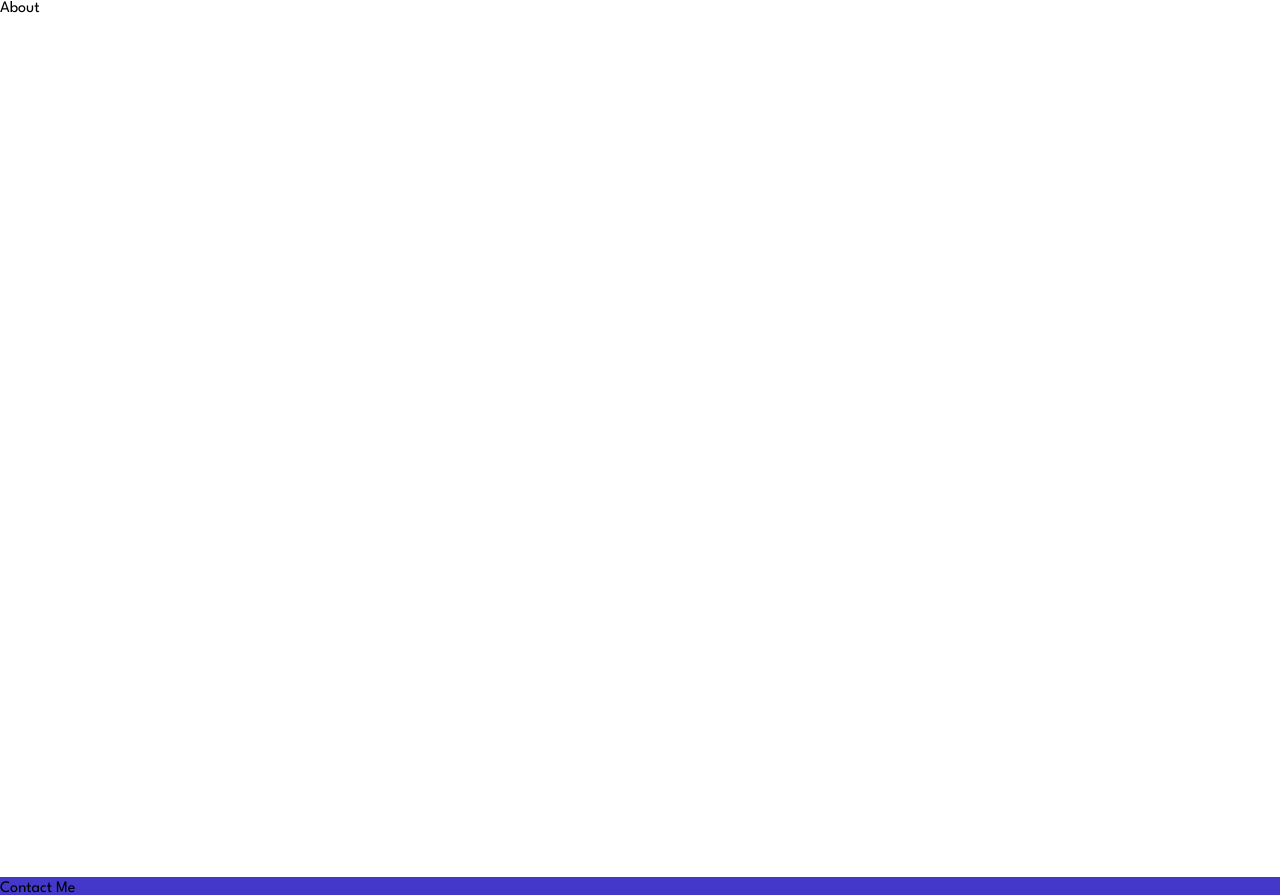
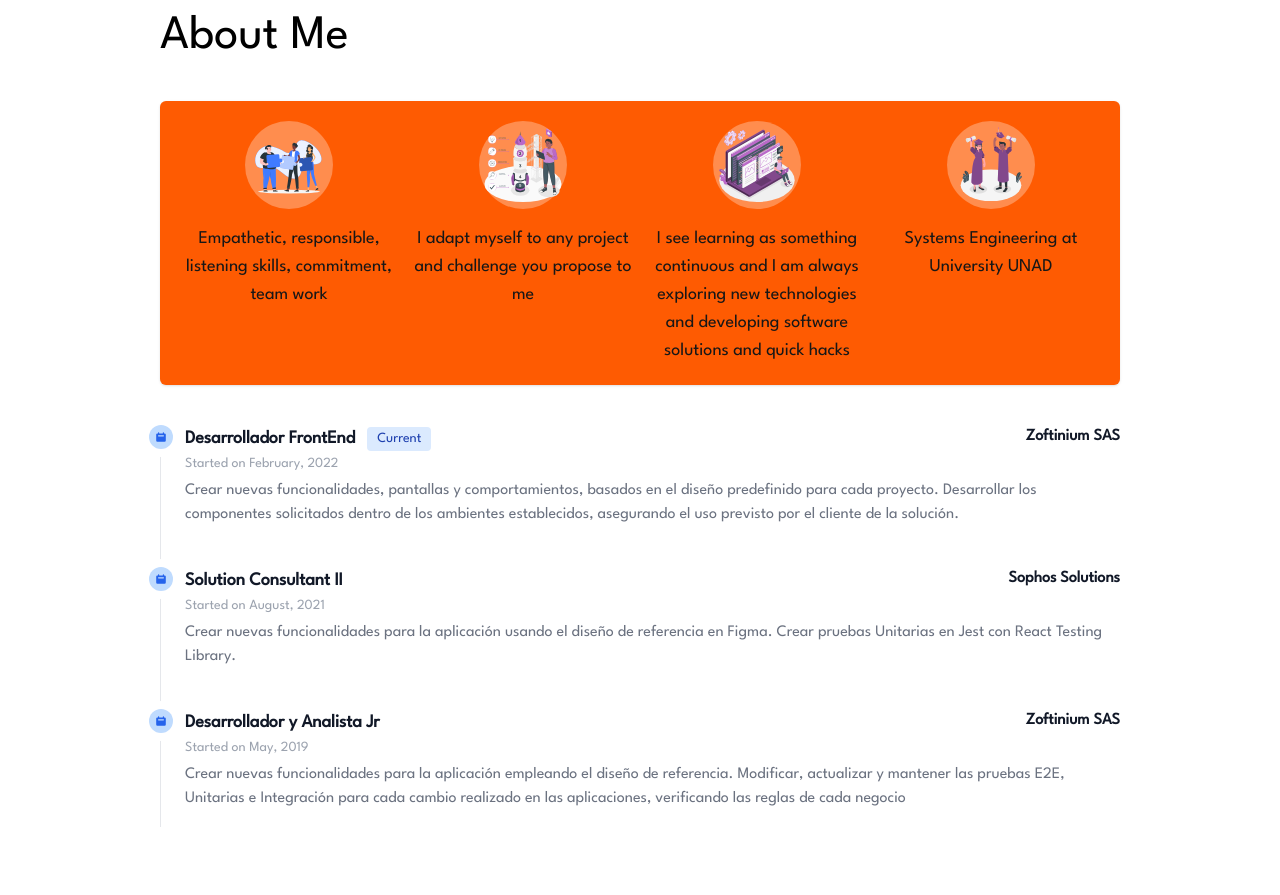
Before and after one commit to aragrevo/aragrevodev, an Astro site: page / in a window 1280 px wide. Shown: the part 1726-2621 px from the top of the page. Built offline with nearby package versions, Linux system fonts and the light colour scheme; Astro itself is replaced by a stand-in of ours.

Commit message:
feat: :construction: Add about me

```diff
--- a/src/components/About.astro
+++ /dev/null
@@ -1 +0,0 @@
-<section id='about-me' class='grid grid-cols-3 md:max-lg:grid-cols-4 my-10 sm:my-20 gap-4 min-h-screen'>About</section>
--- /dev/null
+++ b/src/components/about_me/AboutMe.astro
@@ -0,0 +1,69 @@
+---
+import Container from '@components/Container.astro';
+import Experience from './Experience.astro';
+import SectionSkils from './SectionSkils.astro';
+
+const experience = [
+  {
+    title: 'Desarrollador FrontEnd',
+    startDate: 'February, 2022',
+    description:
+      'Crear nuevas funcionalidades, pantallas y comportamientos, basados en el diseño predefinido para cada proyecto. Desarrollar los componentes solicitados dentro de los ambientes establecidos, asegurando el uso previsto por el cliente de la solución.',
+    isCurrent: true,
+    company: {
+      name: 'Zoftinium SAS',
+      link: 'https://zoftinium.com/',
+    },
+  },
+  {
+    title: 'Solution Consultant II',
+    startDate: 'August, 2021',
+    description:
+      'Crear nuevas funcionalidades para la aplicación usando el diseño de referencia en Figma. Crear pruebas Unitarias en Jest con React Testing Library.',
+    isCurrent: false,
+    company: {
+      name: 'Sophos Solutions',
+      link: 'https://www.sophossolutions.com/es/',
+    },
+  },
+  {
+    title: 'Desarrollador y Analista Jr',
+    startDate: 'May, 2019',
+    description:
+      'Crear nuevas funcionalidades para la aplicación empleando el diseño de referencia. Modificar, actualizar y mantener las pruebas E2E, Unitarias e Integración para cada cambio realizado en las aplicaciones, verificando las reglas de cada negocio',
+    isCurrent: false,
+    company: {
+      name: 'Zoftinium SAS',
+      link: 'https://zoftinium.com/',
+    },
+  },
+];
+
+const skils = [
+  {
+    icon: '/images/team.svg',
+    description: 'Empathetic, responsible, listening skills, commitment, team work',
+  },
+  {
+    icon: '/images/project.svg',
+    description: 'I adapt myself to any project and challenge you propose to me',
+  },
+  {
+    icon: '/images/development.svg',
+    description:
+      'I see learning as something continuous and I am always exploring new technologies and developing software solutions and quick hacks',
+  },
+  {
+    icon: '/images/graduation.svg',
+    description: 'Systems Engineering at University UNAD',
+  },
+];
+---
+
+<section id='about-me' class='py-10 lg:py-20 dark:bg-neutral-800'>
+  <Container>
+    <h2 class='text-5xl dark:text-slate-300 block leading-none mb-10'>About Me</h2>
+    <SectionSkils skils={skils} />
+    <Experience experience={experience} />
+  </Container>
+</section>
--- /dev/null
+++ b/src/components/about_me/Experience.astro
@@ -0,0 +1,11 @@
+---
+import Job from './Job.astro';
+
+const {experience} = Astro.props;
+---
+
+<article class='grid grid-cols-12 gap-5'>
+  <ol class='relative col-span-12 border-l border-gray-200 dark:border-gray-700'>
+    {experience.map(job => <Job {...job} />)}
+  </ol>
+</article>
--- /dev/null
+++ b/src/components/about_me/Job.astro
@@ -0,0 +1,44 @@
+---
+const {title, startDate, description, isCurrent, company} = Astro.props;
+---
+
+<li class='mb-10 ml-6 last:mb-0'>
+  <span
+    class='absolute flex items-center justify-center w-6 h-6 bg-blue-200 rounded-full -left-3 ring-8 ring-white dark:ring-gray-900 dark:bg-blue-900'
+  >
+    <svg
+      aria-hidden='true'
+      class='w-3 h-3 text-blue-600 dark:text-blue-400'
+      fill='currentColor'
+      viewBox='0 0 20 20'
+      xmlns='http://www.w3.org/2000/svg'
+      ><path
+        fill-rule='evenodd'
+        d='M6 2a1 1 0 0 0-1 1v1H4a2 2 0 0 0-2 2v10a2 2 0 0 0 2 2h12a2 2 0 0 0 2-2V6a2 2 0 0 0-2-2h-1V3a1 1 0 1 0-2 0v1H7V3a1 1 0 0 0-1-1zm0 5a1 1 0 0 0 0 2h8a1 1 0 1 0 0-2H6z'
+        clip-rule='evenodd'></path></svg
+    >
+  </span>
+  <div class='flex justify-between items-start'>
+    <header>
+      <h3 class='flex items-center mb-1 text-lg font-semibold text-gray-900 dark:text-slate-200'>
+        {title}
+        {
+          isCurrent && (
+            <span class='bg-blue-100 text-blue-800 text-sm font-medium mr-2 px-2.5 py-0.5 rounded dark:bg-blue-200 dark:text-blue-800 ml-3'>
+              Current
+            </span>
+          )
+        }
+      </h3>
+      <time class='block mb-2 text-sm font-normal leading-none text-gray-400 dark:text-gray-500'
+        >Started on {startDate}</time
+      >
+    </header>
+    <a
+      href={company?.link}
+      class='transition inline-flex items-center text-base font-semibold text-gray-900 hover:text-blue-700 focus:z-10 focus:outline-none focus:text-blue-700 dark:bg-gray-800 dark:text-gray-400'
+      >{company?.name}</a
+    >
+  </div>
+  <p class='mb-4 text-base font-normal text-gray-500 dark:text-gray-400'>{description}</p>
+</li>
--- /dev/null
+++ b/src/components/about_me/SectionSkils.astro
@@ -0,0 +1,11 @@
+---
+import Skil from './Skil.astro';
+
+const {skils} = Astro.props;
+---
+
+<article class='mb-10 bg-custom-orange p-5 rounded-md shadow'>
+  <ul class='grid grid-cols-4 gap-4'>
+    {skils.map(skil => <Skil {...skil} />)}
+  </ul>
+</article>
--- /dev/null
+++ b/src/components/about_me/Skil.astro
@@ -0,0 +1,10 @@
+---
+const {icon, description} = Astro.props;
+---
+
+<li class='flex flex-col items-center text-center gap-4 text-neutral-900'>
+  <div class='rounded-full p-1 bg-white bg-opacity-30'>
+    <img class='w-20 aspect-square' src={icon} alt='' decoding='async' loading='lazy' fetchpriority='low' />
+  </div>
+  <span class='font-medium text-lg'>{description}</span>
+</li>
--- a/src/pages/index.astro
+++ b/src/pages/index.astro
@@ -1,5 +1,5 @@
 ---
-import About from '@components/About.astro';
+import AboutMe from '@components/about_me/AboutMe.astro';
 import Contact from '@components/Contact.astro';
 import Hero from '@components/Hero.astro';
 import Portfolio from '@components/portfolio/Portfolio.astro';
@@ -10,7 +10,7 @@ import Layout from '../layouts/Layout.astro';
   <main>
     <Hero />
     <Portfolio />
-    <About />
+    <AboutMe />
     <Contact />
   </main>
 </Layout>
```
